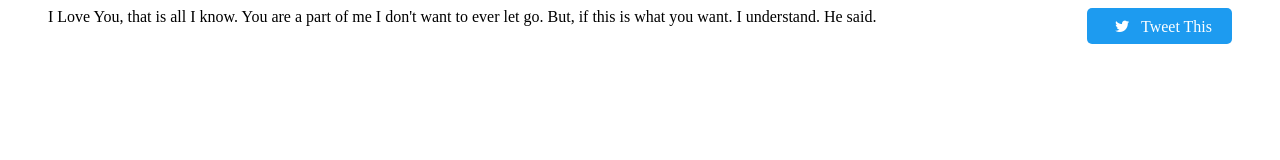
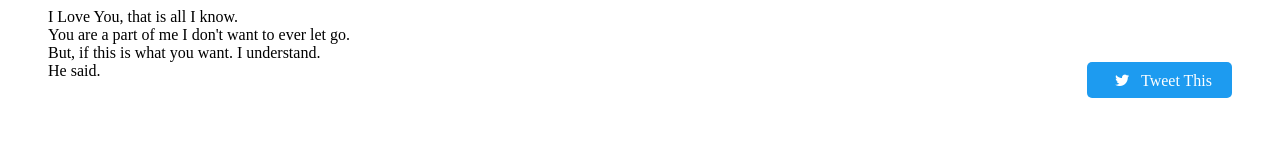
Before and after one commit to andausman/Click-To-Tweet-Block, a plain HTML site: page Index.html in a window 1280 px wide. Drawn offline with Linux system fonts and the light colour scheme.

Commit message:
Breaks on text

```diff
--- a/Index.html
+++ b/Index.html
@@ -1,7 +1,7 @@
 <blockquote>
-    I Love You, that is all I know.
-    You are a part of me I don't want to ever let go.
-    But, if this is what you want. I understand.
+    I Love You, that is all I know. <br>
+    You are a part of me I don't want to ever let go. <br>
+    But, if this is what you want. I understand. <br>
     He said.
 </blockquote>
 
@@ -11,7 +11,7 @@
         if (quotes.length) {
             quotes.map(quote => {
                 const content = quote.innerHTML;
-                quote.innerHTML = content + ` <a class="tweet-button" href="https://twitter.com/share/?url=${window.location.href}&text=${encodeURI(content)}&via=bendadadotcom"><i class="fa fa-twitter"></i> Tweet This</a>`;
+                quote.innerHTML = content + ` <a class="tweet-button" href="https://twitter.com/share/?url=${window.location.href}&text=${encodeURI(content)}&via=andausman_"><i class="fa fa-twitter"></i> Tweet This</a>`;
             });
         }
             </script>
```
